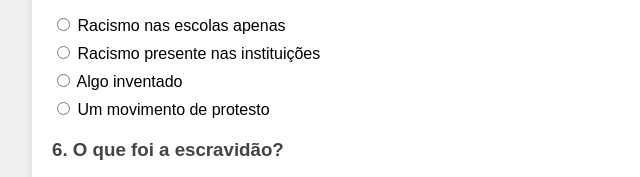
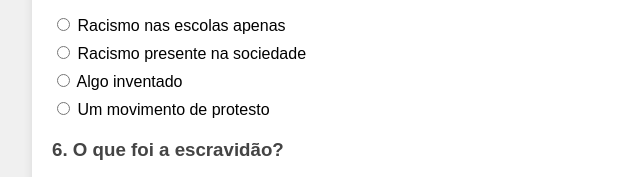
Before and after one commit to JcWerner/r, a plain HTML site: page index.html in a window 1280 px wide. Shown: the part 804-981 px from the top of the page, 188-828 px from the left. Drawn offline with Linux system fonts and the light colour scheme.

Commit message:
Update index.html

```diff
--- a/index.html
+++ b/index.html
@@ -92,7 +92,7 @@
       <div class="question">
         <h3>5. O que é racismo estrutural?</h3>
         <div class="options">
-          <label><input type="radio" name="q5" value="a"> Racismo nas escolas apenas</label><label><input type="radio" name="q5" value="b"> Racismo presente nas instituições</label><label><input type="radio" name="q5" value="c"> Algo inventado</label><label><input type="radio" name="q5" value="d"> Um movimento de protesto</label>
+          <label><input type="radio" name="q5" value="a"> Racismo nas escolas apenas</label><label><input type="radio" name="q5" value="b"> Racismo presente na  sociedade </label><label><input type="radio" name="q5" value="c"> Algo inventado</label><label><input type="radio" name="q5" value="d"> Um movimento de protesto</label>
         </div>
       </div>
 
```
